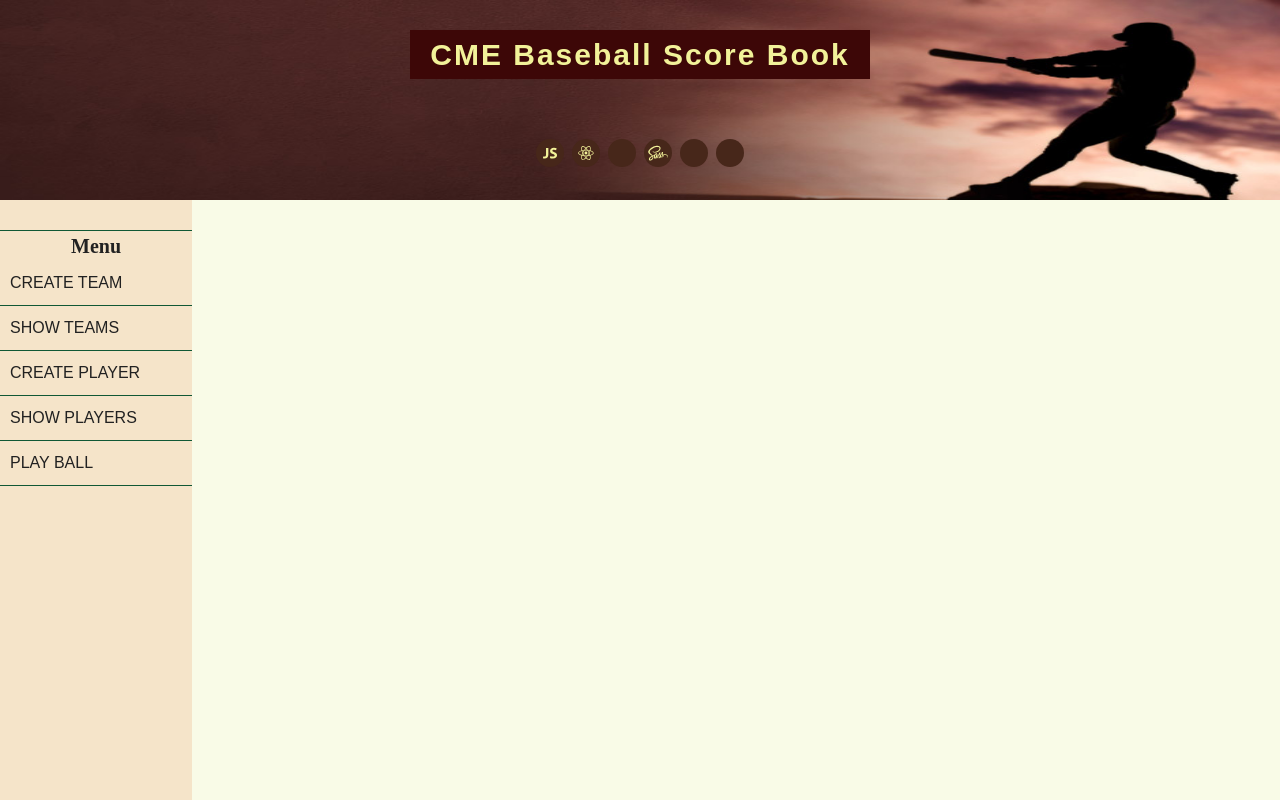
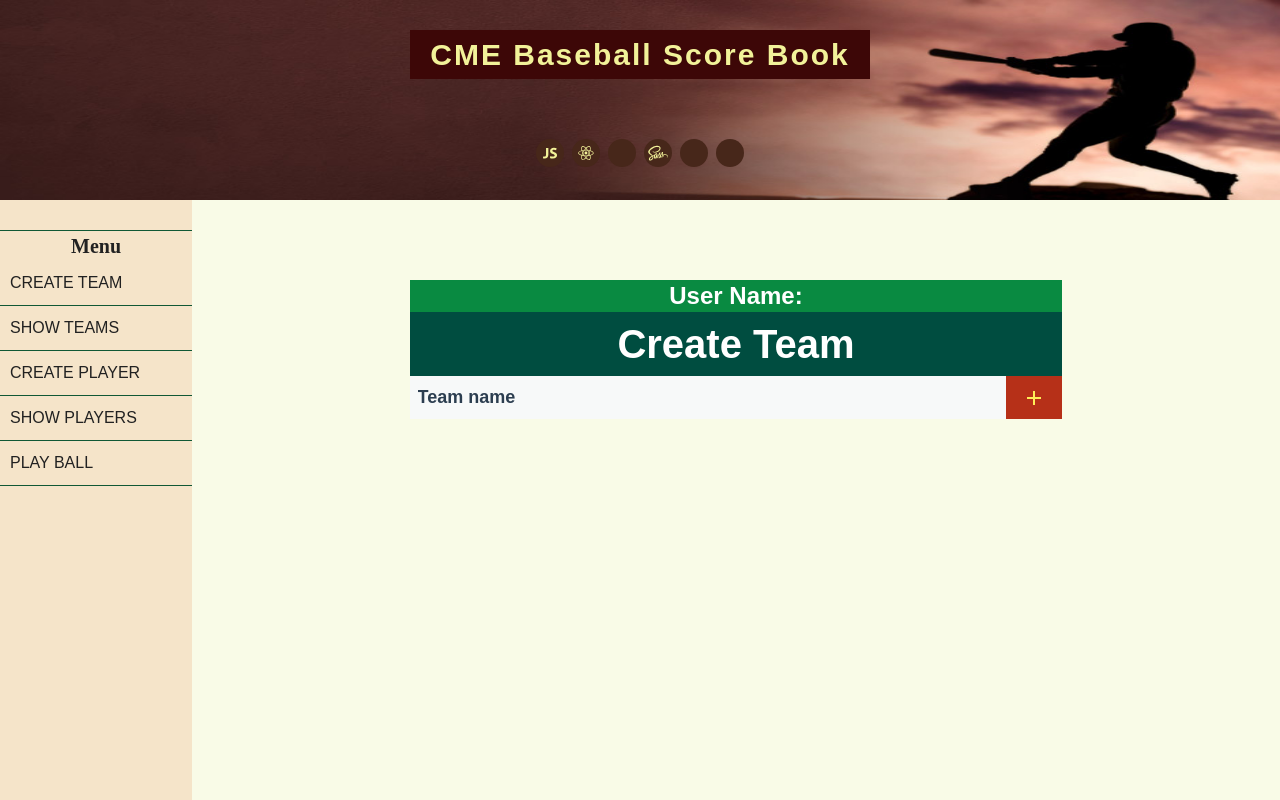
Before and after one commit to hiba02/cme-baseball-frontend, a React (Create React App) app: page /createTeam in a window 1280 px wide. Shown: the top 800 px of the page. Built offline with nearby package versions, Linux system fonts and the light colour scheme; a web font is replaced by a local one.

Commit message:
Added CreateTeam component

```diff
--- a/src/App.js
+++ b/src/App.js
@@ -4,6 +4,7 @@ import { BrowserRouter as Router, Switch, Route, Link } from "react-router-dom";
 
 import Header from "./components/Header";
 import Nav from "./components/Nav";
+import CreateTeam from "./components/CreateTeam";
 
 function App() {
   const [word, setWord] = useState("");
@@ -24,6 +25,23 @@ function App() {
     position: "RF",
   });
   const nextId = useRef(100);
+
+  // functions
+
+  //CreateTeam.js handleSubmit
+  const addTeamInClient = useCallback(
+    (teamName, userId) => {
+      const team = {
+        id: nextId.current,
+        name: teamName,
+        user_id: userId,
+      };
+      setTeamNames(teamNames.concat(team));
+      nextId.current += 1;
+    },
+    [teamNames]
+  );
+
   return (
     <div id="wrap">
       <Router>
@@ -33,7 +51,21 @@ function App() {
         <aside>
           <Nav userInfo={userInfo} currentTeam={currentTeam} />
         </aside>
-        <section></section>
+        <section>
+          <Switch>
+            <Route path="/createTeam">
+              <CreateTeam
+                // addTeam={addTeam}
+                // currentUserInfo={userInfo}
+                // curretnUserId={userId}
+                // addFavoriteTeam={addFavoriteTeam}
+                // getUserIdTeamId={getUserIdTeamId}
+                // getUserInfoByEmail={getUserInfoByEmail}
+                addTeamInClient={addTeamInClient}
+              />
+            </Route>
+          </Switch>
+        </section>
         <footer></footer>
       </Router>
     </div>
--- /dev/null
+++ b/src/components/CreateTeam.js
@@ -0,0 +1,73 @@
+import React, { useState, Fragment, useCallback, useRef } from "react";
+import { Redirect } from "react-router-dom";
+import { MdAdd } from "react-icons/md";
+import "./CreateTeam.scss";
+
+const CreateTeam = ({
+  addTeam,
+  currentUserInfo,
+  curretnUserId,
+  addTeamInClient,
+}) => {
+  const [teamName, setTeamName] = useState("");
+  const [redirectHome, setRedirectHome] = useState(false);
+
+  console.log("CreateTeam currentUserInfo: ", currentUserInfo);
+  console.log("CreateTeam current teamId: ", curretnUserId);
+  // let userId = 1;
+  const userId = useRef(1);
+  if (currentUserInfo) {
+    userId.current = currentUserInfo.id;
+    console.log("userId: ", userId);
+  }
+  const handleSubmit = useCallback(
+    (e) => {
+      e.preventDefault();
+      // addTeam(teamName, curretnUserId).then((response) =>
+      //   setRedirectHome(true)
+      // );
+      setRedirectHome(true);
+      setTeamName("");
+      addTeamInClient(teamName, curretnUserId);
+      // need to pass team id into CreatePlayer component
+    },
+    [addTeam, teamName]
+  );
+
+  const onChange = useCallback((e) => {
+    setTeamName(e.target.value);
+  }, []);
+
+  return (
+    <Fragment>
+      {redirectHome && <Redirect to="/showTeam" />}
+      <div className="createTeam-container">
+        <form onSubmit={handleSubmit}>
+          {/* <form> */}
+          <p className="createTeam-userInfo">
+            User Name: {currentUserInfo ? currentUserInfo.first_name : ""}
+          </p>
+          <div className="createTeam-title">Create Team</div>
+          <div className="createTeam-content">
+            <div className="createTeam-insert">
+              <input
+                type="text"
+                placeholder="Team name"
+                value={teamName}
+                // onChange={e => setTeamName(e.target.value)}
+                onChange={onChange}
+              />
+              <button type="submit">
+                <MdAdd />
+              </button>
+            </div>
+            {/* <div className="createTeam-submit">
+              <input type="submit" value="Submit" />
+            </div> */}
+          </div>
+        </form>
+      </div>
+    </Fragment>
+  );
+};
+export default CreateTeam;
--- /dev/null
+++ b/src/components/CreateTeam.scss
@@ -0,0 +1,77 @@
+.createTeam-container {
+  width: 60%;
+  margin-left: auto;
+  margin-right: auto;
+  margin-top: 80px;
+  border-radius: 4px;
+  .createTeam-userInfo {
+    background: #098a41;
+    color: white;
+    height: 2rem;
+    font-size: 1.5rem;
+    font-weight: bold;
+    display: flex;
+    align-items: center;
+    justify-content: center;
+  }
+  .createTeam-title {
+    background: #004d40;
+    color: white;
+    height: 4rem;
+    font-size: 2.5rem;
+    font-weight: bold;
+    display: flex;
+    align-items: center;
+    justify-content: center;
+  }
+  .createTeam-content {
+    background: white;
+    .createTeam-insert {
+      display: flex;
+      background: #f7f9f9;
+      // padding: 0.5rem;
+      // font-size: 1.125rem;
+      // font-weight: bold;
+      // line-height: 1.5;
+      // padding: 0.5rem;
+      // font-size: 1.125rem;
+      // line-height: 1.5;
+      // color: black;
+      input {
+        font-size: 1.5rem;
+        font-weight: bold;
+        background: none;
+        outline: none;
+        border: none;
+        padding: 0.5rem;
+        font-size: 1.125rem;
+        line-height: 1.5;
+        color: black;
+        &::placeholder {
+          color: #2c3e50;
+        }
+
+        flex: 1;
+      }
+      button {
+        // 기본 스타일 초기화
+        background: none;
+        outline: none;
+        border: none;
+        background: #b63018;
+        color: #ffee58;
+        padding-left: 1rem;
+        padding-right: 1rem;
+        font-size: 1.5rem;
+        display: flex;
+        align-items: center;
+        cursor: pointer;
+        transition: 0.1s background ease-in;
+        &:hover {
+          background: #c74d2f;
+          color: rgb(216, 216, 104);
+        }
+      }
+    }
+  }
+}
```
